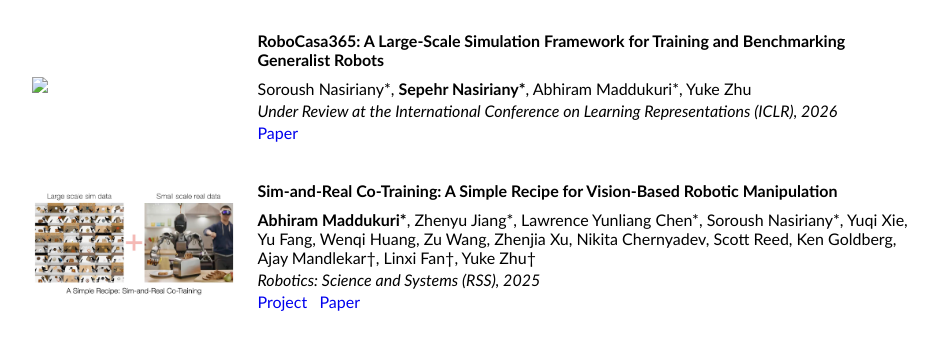
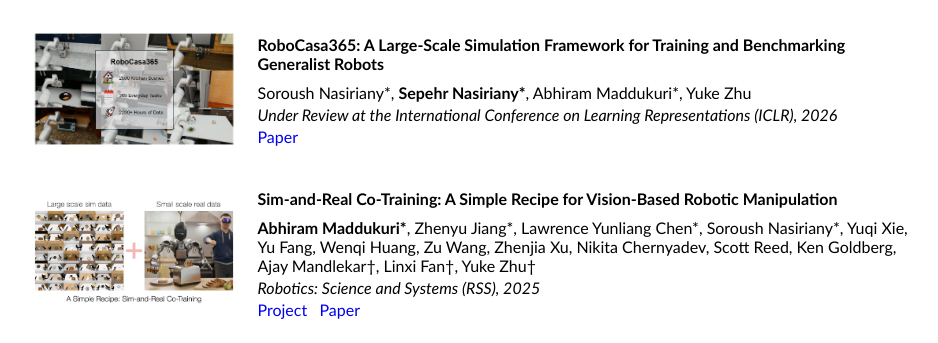
Before and after one commit to Abhiram824/Abhiram824.github.io, a plain HTML site: page index.html in a window 1280 px wide. Shown: the part 415-758 px from the top of the page, without its empty margins (170-1108 px from the left). Drawn offline with Linux system fonts and the light colour scheme; some icons are missing.

Commit message:
add in image

```diff
--- a/index.html
+++ b/index.html
@@ -77,7 +77,7 @@
 		<table align="center" cellpadding="10%">
 			<tr class="spaceUnder">
 				<td width="25%">
-					<img src="img/Robocasa365.png" style="max-width:100%; white-space:nowrap;" />
+					<img src="img/pubs/RoboCasa365.png" style="max-width:100%; white-space:nowrap;" />
 				</td>
 				<td width="75%">
 					<div class="paper-title">
```
